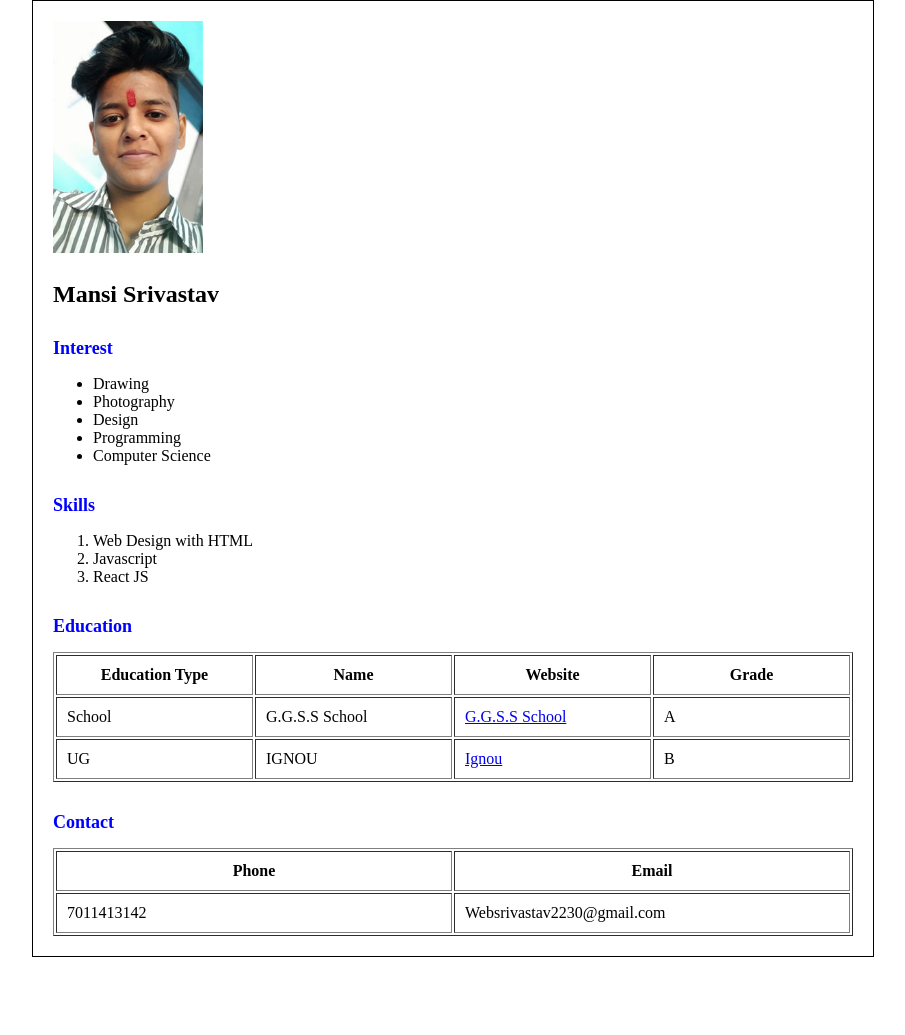
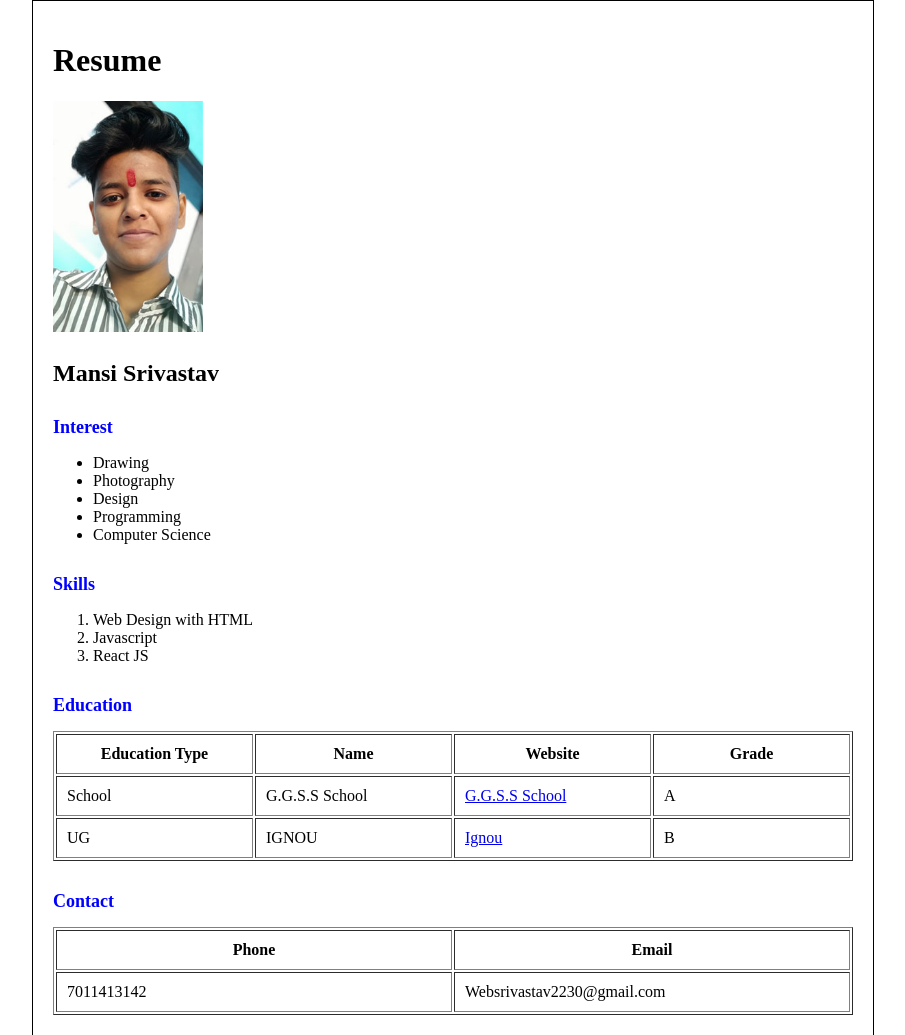
Before and after one commit to websrivastav/resume, a plain HTML site: page index.html in a window 1280 px wide. Shown: the whole page, without its empty margins (187-1092 px from the left). Before the commit the page ends 957 px from the top, so only its background shows below. Drawn offline with Linux system fonts and the light colour scheme.

Commit message:
add resume title in my resume

```diff
--- a/index.html
+++ b/index.html
@@ -33,6 +33,7 @@
     </head>
     <body>
 <div class="mans_resume">
+    <h1>Resume</h1>
     <img src="img/profile-picture.jpg" alt="profile picture" width="150px">
 <p>Mansi Srivastav</p>
 
```
